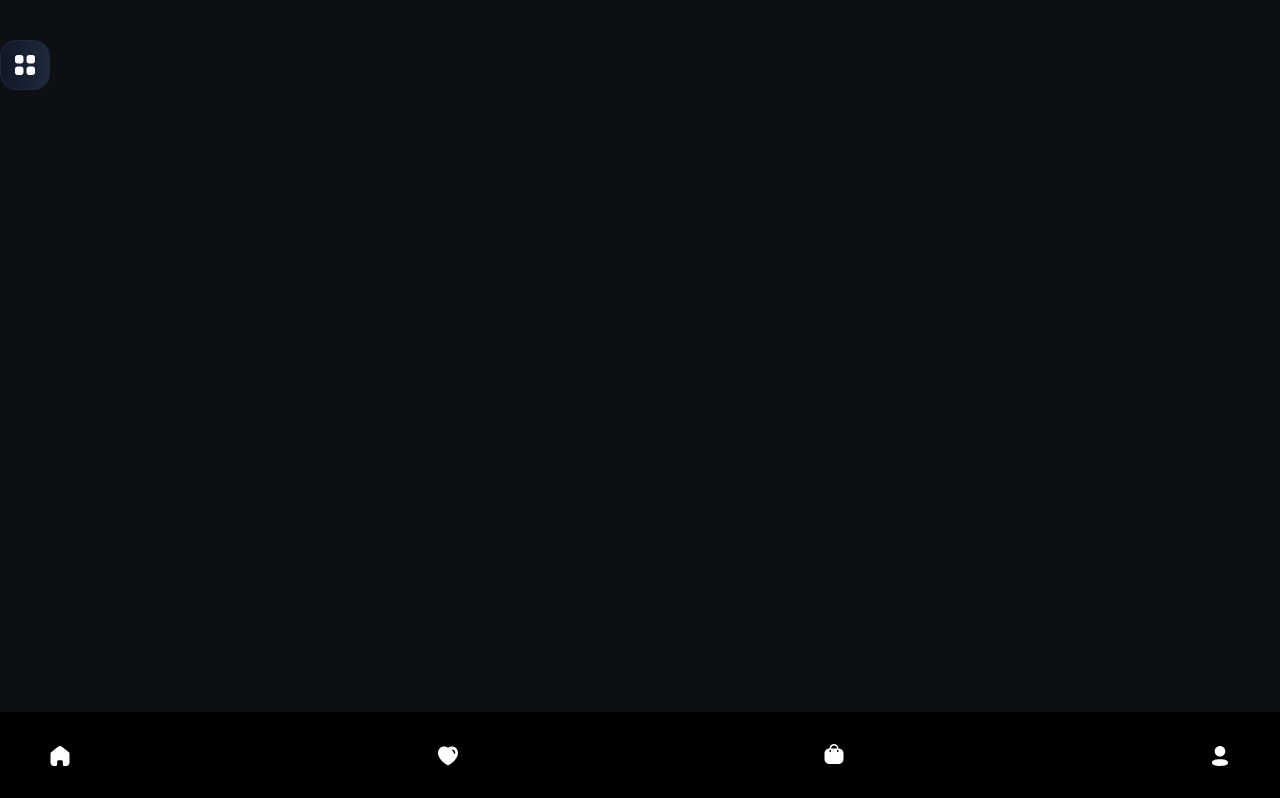
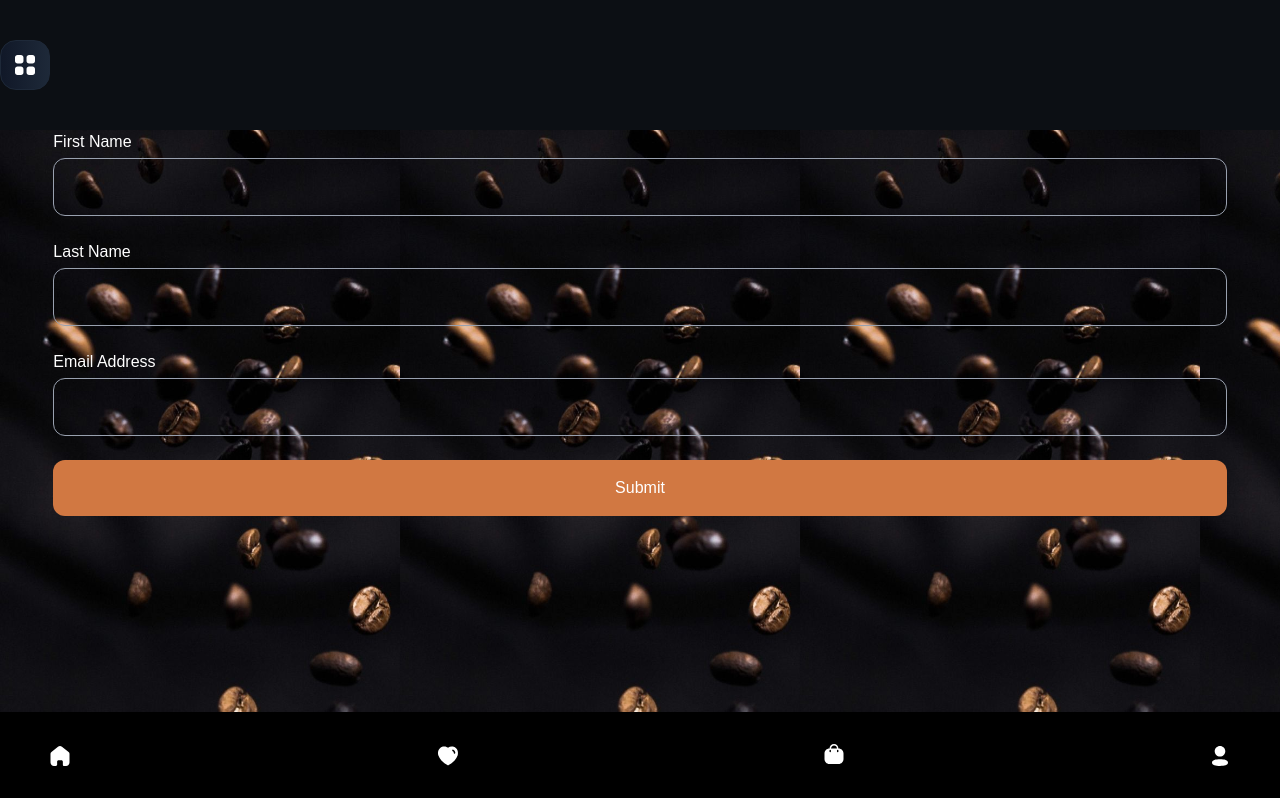
Before and after one commit to soniya-anvari/Coffee-Shop, a Next.js app: page /contact in a window 1280 px wide. Shown: the top 798 px of the page. Built offline with nearby package versions, Linux system fonts and the light colour scheme.

Commit message:
contact us Page Development with formik

```diff
--- /dev/null
+++ b/components/templates/contactUs/ContactUs.jsx
@@ -0,0 +1,87 @@
+import React from 'react';
+import { useFormik } from 'formik';
+
+const validate = values => {
+  const errors = {};
+  if (!values.firstName) {
+    errors.firstName = 'Required';
+  } else if (values.firstName.length > 15) {
+    errors.firstName = 'Must be 15 characters or less';
+  }
+
+  if (!values.lastName) {
+    errors.lastName = 'Required';
+  } else if (values.lastName.length > 20) {
+    errors.lastName = 'Must be 20 characters or less';
+  }
+
+  if (!values.email) {
+    errors.email = 'Required';
+  }
+
+  return errors;
+};
+
+const ContactUs = () => {
+
+  const formik = useFormik({
+    initialValues: {
+      firstName: '',
+      lastName: '',
+      email: '',
+    },
+    validate,
+    onSubmit: values => {
+      submitHandler(values)
+    },
+  });
+  const submitHandler=()=>{
+
+  }
+  return (
+    <div className='backdrop-blur-lg bg-[url(/images/contact.jpg)] h-[100vh] bg-contain'>
+
+    <form className='w-11/12 m-auto flex flex-col gap-6' onSubmit={formik.handleSubmit}>
+    <div>
+     <label htmlFor="firstName" className='text-white'>First Name</label>
+      <input
+        id="firstName"
+        name="firstName"
+        type="text"
+        className='border border-gray-400  outline-none mt-1 text-white bg-none p-4 rounded-xl w-full'
+        onChange={formik.handleChange}
+        value={formik.values.firstName}
+      />
+
+      {formik.errors.firstName ? <div className='text-red-400 text-[12px] mt-1'>{formik.errors.firstName}</div> : null}
+</div>
+      <div> <label htmlFor="lastName" className='text-white'>Last Name</label>
+      <input
+        id="lastName"
+        name="lastName"
+        type="text"
+        className='border border-gray-400  outline-none mt-1 text-white bg-none p-4 rounded-xl w-full'
+        onChange={formik.handleChange}
+        value={formik.values.lastName}
+      />
+      {formik.errors.lastName ? <div className='text-red-400 text-[12px] mt-1'>{formik.errors.lastName}</div> : null}
+    </div>
+      <div> <label htmlFor="email" className='text-white'>Email Address</label>
+      <input
+        id="email"
+        name="email"
+        type="email"
+        className='border border-gray-400 outline-none mt-1 text-white bg-none p-4 rounded-xl w-full'
+
+        onChange={formik.handleChange}
+        value={formik.values.email}
+      />
+      {formik.errors.email ? <div className='text-red-400 text-[12px] mt-1'>{formik.errors.email}</div> : null}
+      </div>
+      <button className='bg-[var(--orange-accent)]  p-4 rounded-xl w-full py-4 text-white' type="submit">Submit</button>
+    </form>
+    </div>
+
+  );
+};
+export default ContactUs;
--- a/package.json
+++ b/package.json
@@ -11,6 +11,7 @@
   },
   "dependencies": {
     "axios": "^1.10.0",
+    "formik": "^2.4.6",
     "next": "15.3.4",
     "react": "^19.0.0",
     "react-burger-menu": "^3.1.0",
--- a/pages/contact/index.js
+++ b/pages/contact/index.js
@@ -1,11 +1,12 @@
+import ContactUs from '@/components/templates/contactUs/ContactUs'
 import React from 'react'
 
-function ContactUs() {
+function index() {
   return (
     <div>
-
+      <ContactUs />
     </div>
   )
 }
 
-export default ContactUs;
+export default index
```
Also changed, not shown: public/images/contact.jpg (added), 1 other file (tests, documents, lock files or other folders).
